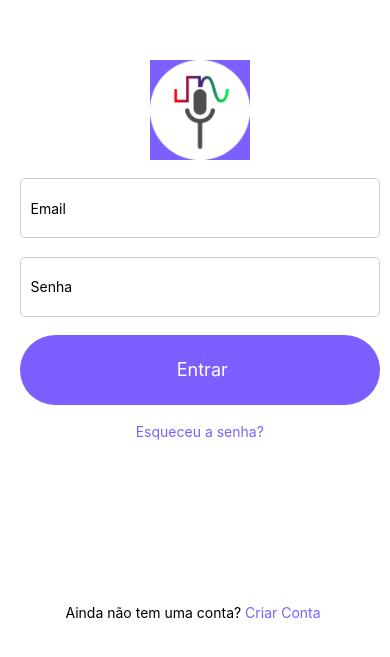
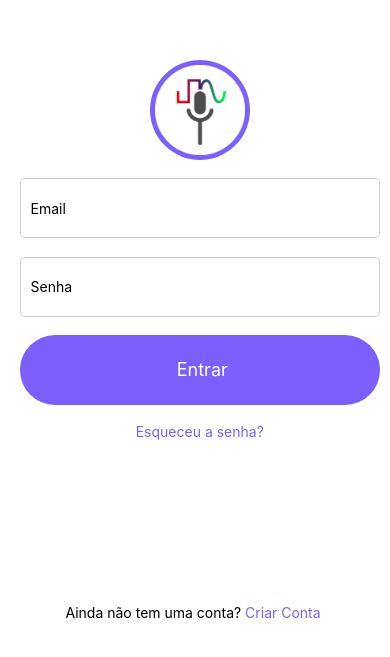
Before and after one commit to GeoChivas99s/kyma-99, a React Native app: screen / in a window 390 px wide. Shown: the part 145-802 px from the top of the page. Built offline with nearby package versions, Linux system fonts and the light colour scheme.

Commit message:
feat: add logo page

```diff
--- a/src/screens/auth/Login.js
+++ b/src/screens/auth/Login.js
@@ -49,7 +49,9 @@ const styles = StyleSheet.create({
   },
   imageWrapper: {
     width: 100,
+    padding:5,
     height: 100,
+    borderRadius:50,
     flexDirection: "row",
     alignItems: "center",
     backgroundColor:COLORS.primary
```
